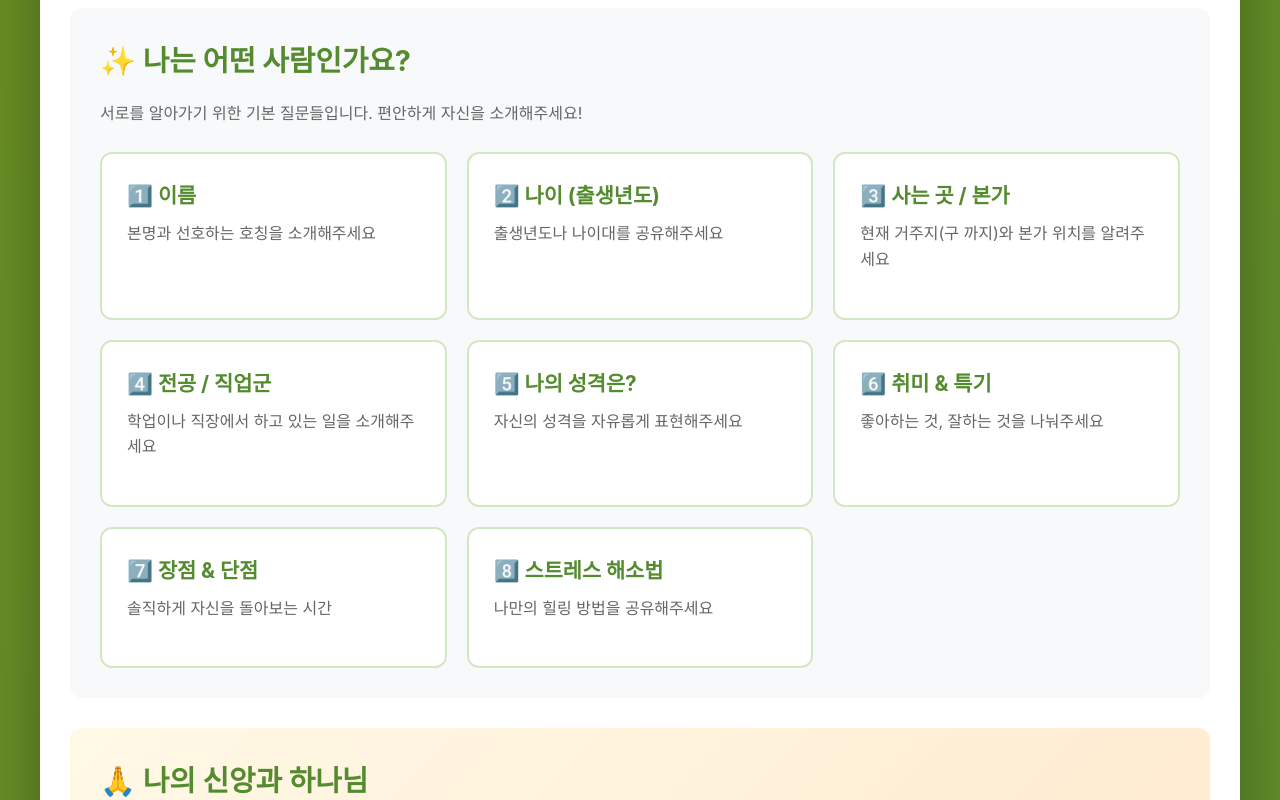
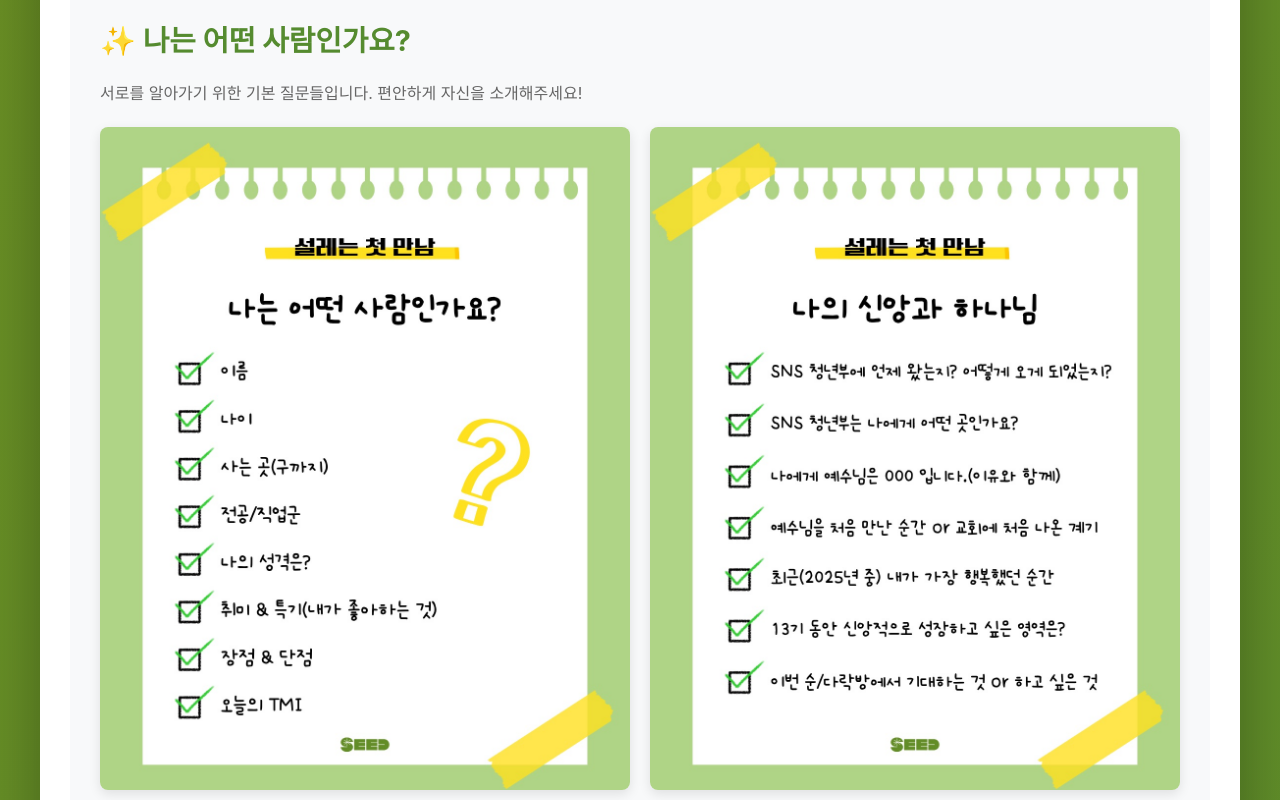
Before and after one commit to onnuri-seed/seed-info, a React (Vite) app: page /#/first-meeting in a window 1280 px wide. Shown: the part 520-1320 px from the top of the page. Built offline with nearby package versions, Linux system fonts and the light colour scheme.

Commit message:
Replace intro questions with images in FirstMeeting
Removed the grid of introductory question cards in FirstMeeting.jsx and replaced them with two new images. Updated App.css to remove padding from the main container. Added firstShare1.jpg and firstShare2.jpg to resources.

```diff
--- a/src/App.css
+++ b/src/App.css
@@ -68,7 +68,7 @@ body {
     display: flex;
     flex-direction: column;
     align-items: center;
-    padding: var(--spacing-lg);
+    padding: 0;
 }
 
 /* ===================================
--- a/src/pages/FirstMeeting.jsx
+++ b/src/pages/FirstMeeting.jsx
@@ -30,46 +30,27 @@ export default function FirstMeeting() {
           서로를 알아가기 위한 기본 질문들입니다. 편안하게 자신을 소개해주세요!
         </p>
 
-        <div className="features-grid" style={{ gridTemplateColumns: 'repeat(auto-fit, minmax(280px, 1fr))' }}>
-          <div className="feature-card">
-            <h3>1️⃣ 이름</h3>
-            <p>본명과 선호하는 호칭을 소개해주세요</p>
-          </div>
-
-          <div className="feature-card">
-            <h3>2️⃣ 나이 (출생년도)</h3>
-            <p>출생년도나 나이대를 공유해주세요</p>
-          </div>
-
-          <div className="feature-card">
-            <h3>3️⃣ 사는 곳 / 본가</h3>
-            <p>현재 거주지(구 까지)와 본가 위치를 알려주세요</p>
-          </div>
-
-          <div className="feature-card">
-            <h3>4️⃣ 전공 / 직업군</h3>
-            <p>학업이나 직장에서 하고 있는 일을 소개해주세요</p>
-          </div>
-
-          <div className="feature-card">
-            <h3>5️⃣ 나의 성격은?</h3>
-            <p>자신의 성격을 자유롭게 표현해주세요</p>
-          </div>
-
-          <div className="feature-card">
-            <h3>6️⃣ 취미 & 특기</h3>
-            <p>좋아하는 것, 잘하는 것을 나눠주세요</p>
-          </div>
-
-          <div className="feature-card">
-            <h3>7️⃣ 장점 & 단점</h3>
-            <p>솔직하게 자신을 돌아보는 시간</p>
-          </div>
-
-          <div className="feature-card">
-            <h3>8️⃣ 스트레스 해소법</h3>
-            <p>나만의 힐링 방법을 공유해주세요</p>
-          </div>
+        <div style={{ display: 'grid', gap: '20px', gridTemplateColumns: 'repeat(auto-fit, minmax(300px, 1fr))', marginBottom: '20px' }}>
+          <img
+            src={`${import.meta.env.BASE_URL}resources/firstShare1.jpg`}
+            alt="나는 어떤 사람인가요 1"
+            style={{
+              width: '100%',
+              height: 'auto',
+              borderRadius: '8px',
+              boxShadow: '0 4px 12px rgba(0,0,0,0.1)'
+            }}
+          />
+          <img
+            src={`${import.meta.env.BASE_URL}resources/firstShare2.jpg`}
+            alt="나는 어떤 사람인가요 2"
+            style={{
+              width: '100%',
+              height: 'auto',
+              borderRadius: '8px',
+              boxShadow: '0 4px 12px rgba(0,0,0,0.1)'
+            }}
+          />
         </div>
       </div>
 
```
Also changed, not shown: public/resources/firstShare1.jpg (added), public/resources/firstShare2.jpg (added).
